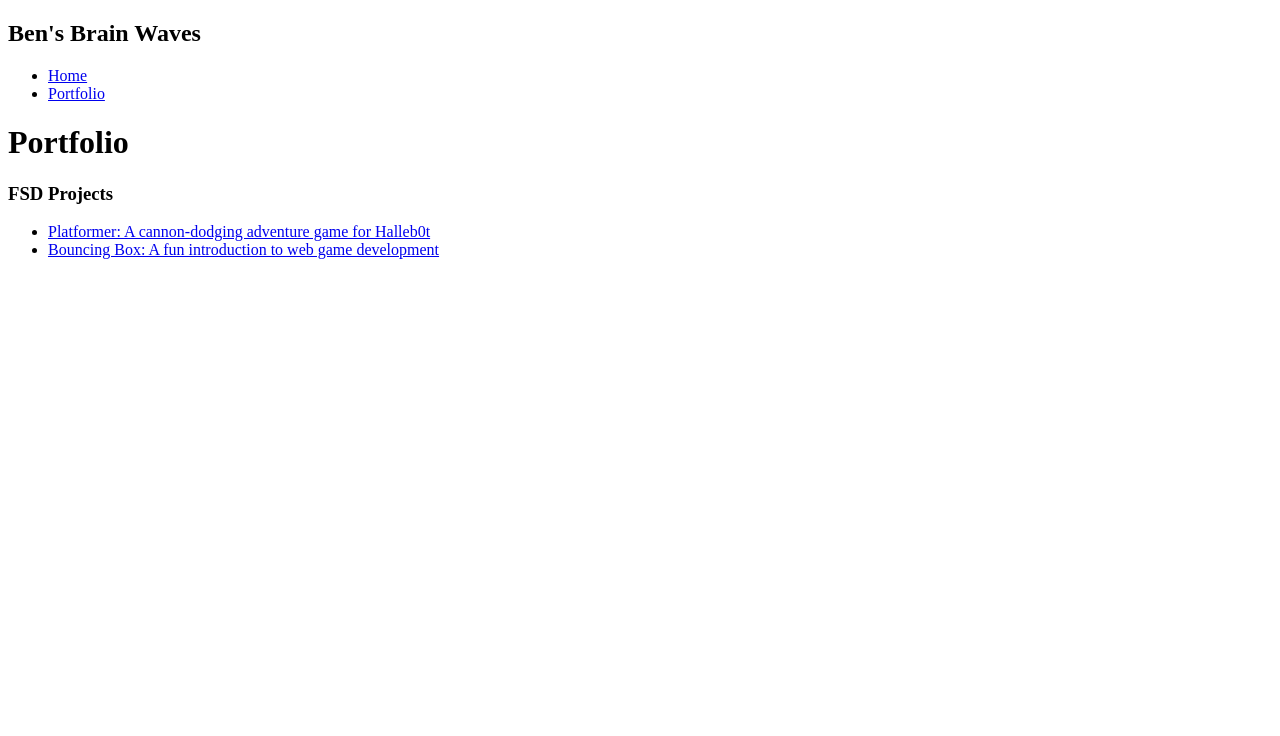
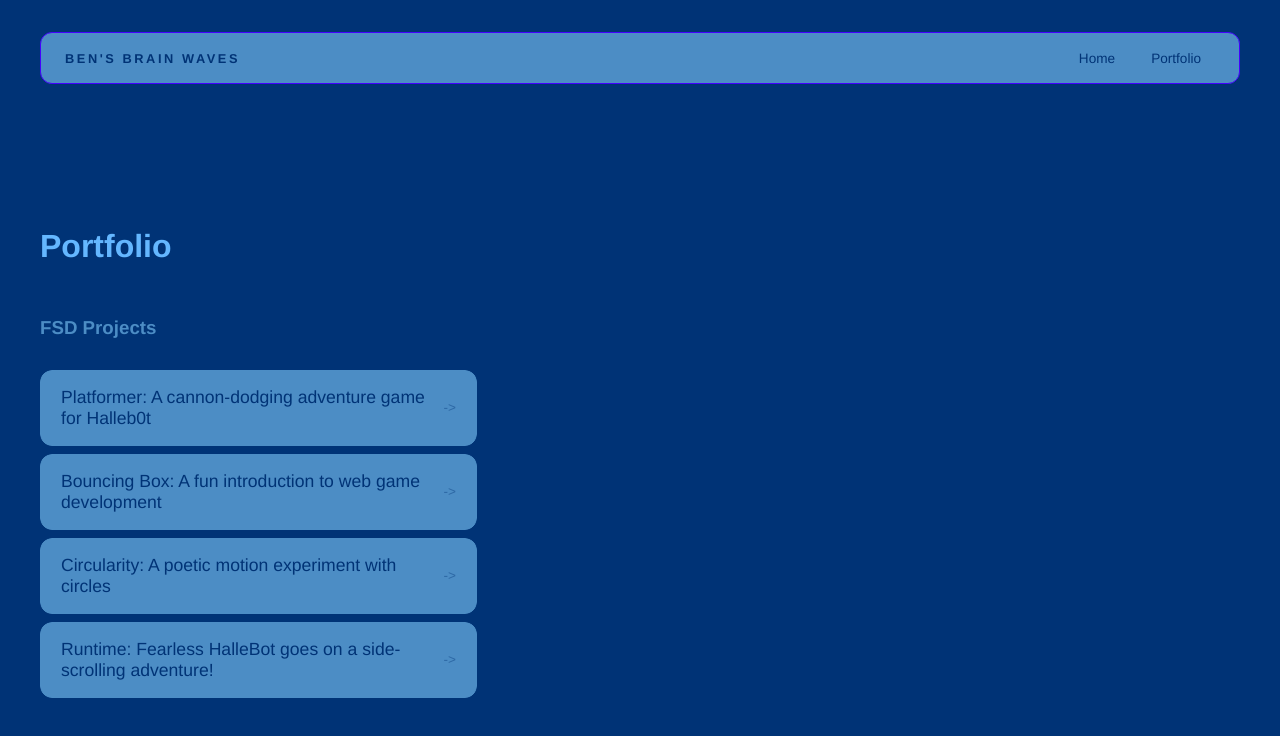
Before and after one commit to BensPerMiller/BensPerMiller.github.io, a plain HTML site: page portfolio.html in a window 1280 px wide. Drawn offline with Linux system fonts and the light colour scheme.

Commit message:
finished portfolio+favicon

```diff
--- a/portfolio.html
+++ b/portfolio.html
@@ -2,6 +2,8 @@
 <html>
   <head>
     <title>Brain Waves</title>
+    <link rel="stylesheet" href="style.css">
+    <link rel="icon" rel="img/x-icon" href="favicon.ico">
   </head>
 
   <body>
@@ -30,6 +32,12 @@
             <li>
               <a href="fsd-projects/bouncing-box/">Bouncing Box: A fun introduction to web game development</a>
             </li>
+            <li>
+              <a href="fsd-projects/circularity/">Circularity: A poetic motion experiment with circles</a>
+            </li>
+            <li>
+              <a href="projects/runtime/">Runtime: Fearless HalleBot goes on a side-scrolling adventure!</a>
+            </li>
           </ul>
 
           <!-- ASD Projects will go here -->
--- a/style.css
+++ b/style.css
@@ -158,3 +158,57 @@ nav h1 {
     background: #003376;
     color: #64b7ff;
 }
+
+
+/* Portfolio styles */
+.content h1 {
+  color: #64b7ff;
+}
+
+#portfolio {
+  list-style: none;
+  margin: 0;
+  padding: 0;
+  width: 100%;
+  display: flex;
+  flex-direction: column;
+  gap: 8px;
+}
+
+#portfolio li {
+  border-radius: 12px;
+  overflow: hidden;
+}
+
+#portfolio a {
+  display: flex;
+  justify-content: space-between;
+  align-items: center;
+  text-decoration: none;
+  color: #003376;
+  padding: 16px 20px;
+  font-size: 1.1rem;
+  font-weight: 500;
+  background: #4c8dc5;
+  border: 1px solid #4c8dc5;
+  border-radius: 12px;
+  transition: background 0.25s ease, color 0.25s ease, transform 0.25s ease;
+}
+
+#portfolio a:hover {
+  background: #003376;
+  color: #64b7ff;
+  transform: translateX(4px);
+}
+
+#portfolio a::after {
+  content: "->";
+  font-size: 0.85rem;
+  opacity: 0.4;
+  transition: opacity 0.25s ease;
+  white-space: nowrap;
+}
+
+#portfolio a:hover::after {
+  opacity: 1;
+}
```
Also changed, not shown: index.html (+1 -0 lines), favicon.ico (added).
